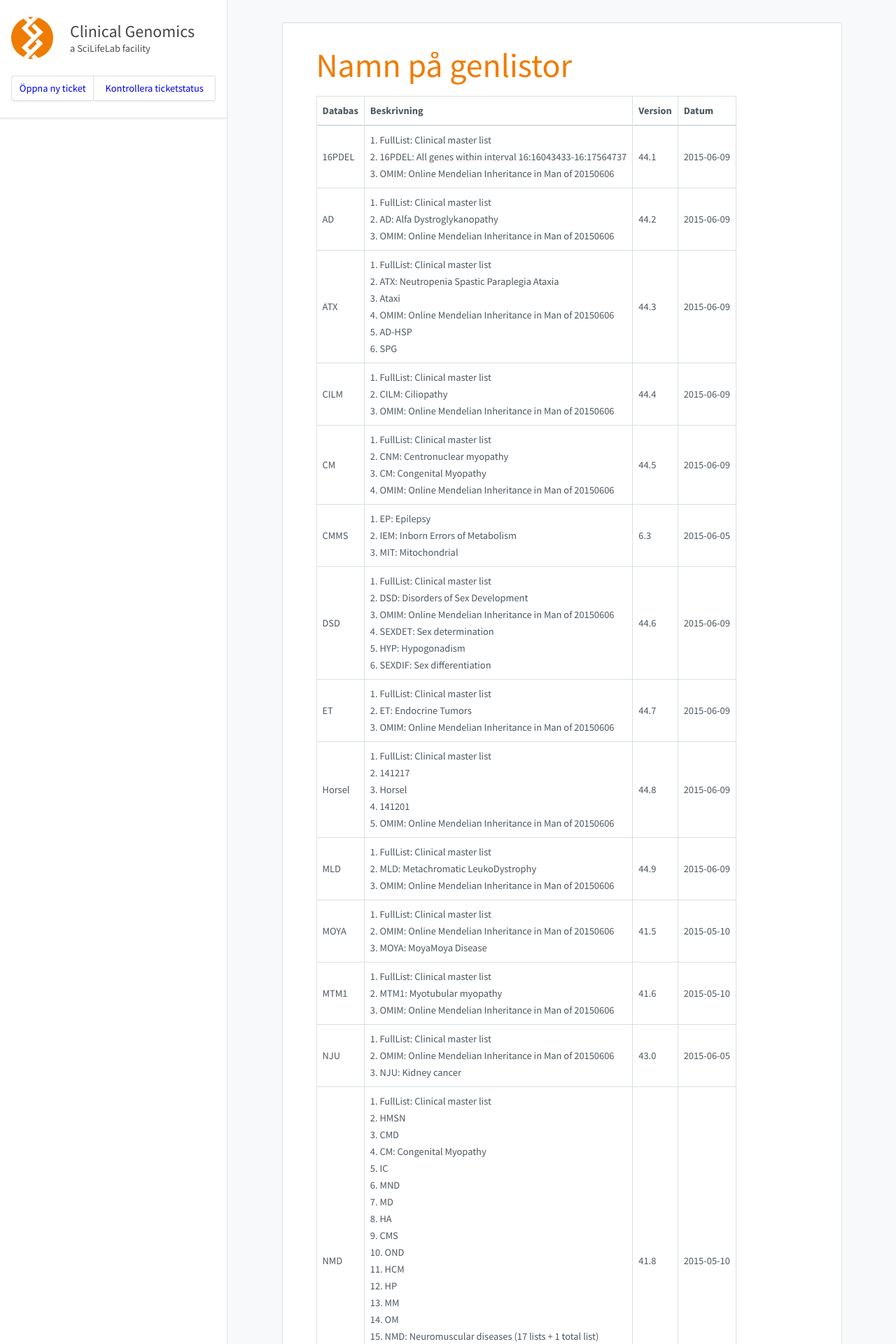
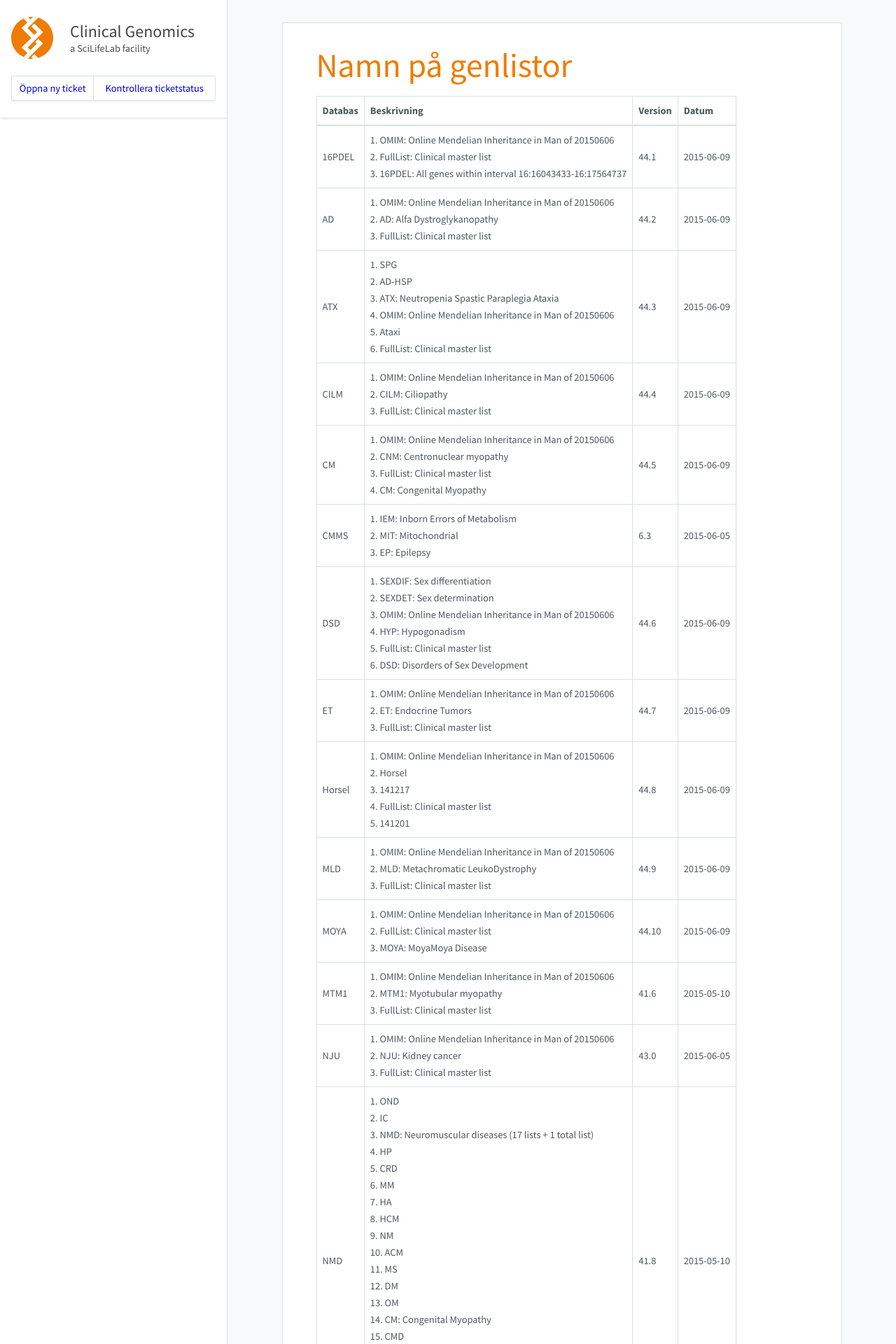
Before and after one commit to Clinical-Genomics/clinical-genomics.github.io, a Jekyll site: the page built from _pages/namnpagenlistor.md, in a window 1280 px wide. Shown: the top 1920 px of the page at 70% size. Built offline with Jekyll 4.4.1, drawn with Linux system fonts in a browser that asks for light colours; nearby versions of some CDN libraries; some of the changed text lies outside the part shown.

Commit message:
Update to cust002-MOYA.txt

```diff
--- a/_pages/namnpagenlistor.md
+++ b/_pages/namnpagenlistor.md
@@ -8,24 +8,24 @@ title: Namn på genlistor
 
 |Databas|Beskrivning|Version|Datum|
 |---|---|---|---|
-|16PDEL|1. FullList: Clinical master list<br />2. 16PDEL: All genes within interval 16:16043433-16:17564737<br />3. OMIM: Online Mendelian Inheritance in Man of 20150606<br />|44.1|2015-06-09|
-|AD|1. FullList: Clinical master list<br />2. AD: Alfa Dystroglykanopathy<br />3. OMIM: Online Mendelian Inheritance in Man of 20150606<br />|44.2|2015-06-09|
-|ATX|1. FullList: Clinical master list<br />2. ATX: Neutropenia Spastic Paraplegia Ataxia<br />3. Ataxi<br />4. OMIM: Online Mendelian Inheritance in Man of 20150606<br />5. AD-HSP<br />6. SPG<br />|44.3|2015-06-09|
-|CILM|1. FullList: Clinical master list<br />2. CILM: Ciliopathy<br />3. OMIM: Online Mendelian Inheritance in Man of 20150606<br />|44.4|2015-06-09|
-|CM|1. FullList: Clinical master list<br />2. CNM: Centronuclear myopathy<br />3. CM: Congenital Myopathy<br />4. OMIM: Online Mendelian Inheritance in Man of 20150606<br />|44.5|2015-06-09|
-|CMMS|1. EP: Epilepsy<br />2. IEM: Inborn Errors of Metabolism<br />3. MIT: Mitochondrial<br />|6.3|2015-06-05|
-|DSD|1. FullList: Clinical master list<br />2. DSD: Disorders of Sex Development<br />3. OMIM: Online Mendelian Inheritance in Man of 20150606<br />4. SEXDET: Sex determination<br />5. HYP: Hypogonadism<br />6. SEXDIF: Sex differentiation<br />|44.6|2015-06-09|
-|ET|1. FullList: Clinical master list<br />2. ET: Endocrine Tumors<br />3. OMIM: Online Mendelian Inheritance in Man of 20150606<br />|44.7|2015-06-09|
-|Horsel|1. FullList: Clinical master list<br />2. 141217<br />3. Horsel<br />4. 141201<br />5. OMIM: Online Mendelian Inheritance in Man of 20150606<br />|44.8|2015-06-09|
-|MLD|1. FullList: Clinical master list<br />2. MLD: Metachromatic LeukoDystrophy<br />3. OMIM: Online Mendelian Inheritance in Man of 20150606<br />|44.9|2015-06-09|
-|MOYA|1. FullList: Clinical master list<br />2. OMIM: Online Mendelian Inheritance in Man of 20150606<br />3. MOYA: MoyaMoya Disease<br />|41.5|2015-05-10|
-|MTM1|1. FullList: Clinical master list<br />2. MTM1: Myotubular myopathy<br />3. OMIM: Online Mendelian Inheritance in Man of 20150606<br />|41.6|2015-05-10|
-|NJU|1. FullList: Clinical master list<br />2. OMIM: Online Mendelian Inheritance in Man of 20150606<br />3. NJU: Kidney cancer<br />|43.0|2015-06-05|
-|NMD|1. FullList: Clinical master list<br />2. HMSN<br />3. CMD<br />4. CM: Congenital Myopathy<br />5. IC<br />6. MND<br />7. MD<br />8. HA<br />9. CMS<br />10. OND<br />11. HCM<br />12. HP<br />13. MM<br />14. OM<br />15. NMD: Neuromuscular diseases (17 lists + 1 total list)<br />16. DM<br />17. NM<br />18. ACM<br />19. CRD<br />20. MS<br />|41.8|2015-05-10|
+|16PDEL|1. OMIM: Online Mendelian Inheritance in Man of 20150606<br />2. FullList: Clinical master list<br />3. 16PDEL: All genes within interval 16:16043433-16:17564737<br />|44.1|2015-06-09|
+|AD|1. OMIM: Online Mendelian Inheritance in Man of 20150606<br />2. AD: Alfa Dystroglykanopathy<br />3. FullList: Clinical master list<br />|44.2|2015-06-09|
+|ATX|1. SPG<br />2. AD-HSP<br />3. ATX: Neutropenia Spastic Paraplegia Ataxia<br />4. OMIM: Online Mendelian Inheritance in Man of 20150606<br />5. Ataxi<br />6. FullList: Clinical master list<br />|44.3|2015-06-09|
+|CILM|1. OMIM: Online Mendelian Inheritance in Man of 20150606<br />2. CILM: Ciliopathy<br />3. FullList: Clinical master list<br />|44.4|2015-06-09|
+|CM|1. OMIM: Online Mendelian Inheritance in Man of 20150606<br />2. CNM: Centronuclear myopathy<br />3. FullList: Clinical master list<br />4. CM: Congenital Myopathy<br />|44.5|2015-06-09|
+|CMMS|1. IEM: Inborn Errors of Metabolism<br />2. MIT: Mitochondrial<br />3. EP: Epilepsy<br />|6.3|2015-06-05|
+|DSD|1. SEXDIF: Sex differentiation<br />2. SEXDET: Sex determination<br />3. OMIM: Online Mendelian Inheritance in Man of 20150606<br />4. HYP: Hypogonadism<br />5. FullList: Clinical master list<br />6. DSD: Disorders of Sex Development<br />|44.6|2015-06-09|
+|ET|1. OMIM: Online Mendelian Inheritance in Man of 20150606<br />2. ET: Endocrine Tumors<br />3. FullList: Clinical master list<br />|44.7|2015-06-09|
+|Horsel|1. OMIM: Online Mendelian Inheritance in Man of 20150606<br />2. Horsel<br />3. 141217<br />4. FullList: Clinical master list<br />5. 141201<br />|44.8|2015-06-09|
+|MLD|1. OMIM: Online Mendelian Inheritance in Man of 20150606<br />2. MLD: Metachromatic LeukoDystrophy<br />3. FullList: Clinical master list<br />|44.9|2015-06-09|
+|MOYA|1. OMIM: Online Mendelian Inheritance in Man of 20150606<br />2. FullList: Clinical master list<br />3. MOYA: MoyaMoya Disease<br />|44.10|2015-06-09|
+|MTM1|1. OMIM: Online Mendelian Inheritance in Man of 20150606<br />2. MTM1: Myotubular myopathy<br />3. FullList: Clinical master list<br />|41.6|2015-05-10|
+|NJU|1. OMIM: Online Mendelian Inheritance in Man of 20150606<br />2. NJU: Kidney cancer<br />3. FullList: Clinical master list<br />|43.0|2015-06-05|
+|NMD|1. OND<br />2. IC<br />3. NMD: Neuromuscular diseases (17 lists + 1 total list)<br />4. HP<br />5. CRD<br />6. MM<br />7. HA<br />8. HCM<br />9. NM<br />10. ACM<br />11. MS<br />12. DM<br />13. OM<br />14. CM: Congenital Myopathy<br />15. CMD<br />16. MND<br />17. CMS<br />18. HMSN<br />19. FullList: Clinical master list<br />20. MD<br />|41.8|2015-05-10|
 |OMIM|Online Mendelian Inheritance in Man of 20150606|43.0|2015-06-08|
-|ORO|1. FullList: Clinical master list<br />2. ORO: Oro-facial-digital syndrome<br />3. OMIM: Online Mendelian Inheritance in Man of 20150606<br />|42.0|2015-05-10|
-|PAF1|1. FullList: Clinical master list<br />2. PAF1: RNA polymerase II-associated factor<br />3. OMIM: Online Mendelian Inheritance in Man of 20150606<br />|42.1|2015-05-10|
+|ORO|1. OMIM: Online Mendelian Inheritance in Man of 20150606<br />2. FullList: Clinical master list<br />3. ORO: Oro-facial-digital syndrome<br />|42.0|2015-05-10|
+|PAF1|1. OMIM: Online Mendelian Inheritance in Man of 20150606<br />2. PAF1: RNA polymerase II-associated factor<br />3. FullList: Clinical master list<br />|42.1|2015-05-10|
 |PID|Primary Immune Deficiency|6.2|2015-05-09|
-|SCN|1. FullList: Clinical master list<br />2. SCN: Neutropenia<br />3. OMIM: Online Mendelian Inheritance in Man of 20150606<br />|42.2|2015-05-10|
-|SHANK1|1. FullList: Clinical master list<br />2. OMIM: Online Mendelian Inheritance in Man of 20150606<br />3. SHANK1: SH3 and multiple ankyrin repeat domains 1<br />|42.3|2015-05-10|
-|SKD|1. FullList: Clinical master list<br />2. OMIM: Online Mendelian Inheritance in Man of 20150606<br />3. SKD: Skeletal dysplasia<br />|42.4|2015-05-10|
+|SCN|1. OMIM: Online Mendelian Inheritance in Man of 20150606<br />2. FullList: Clinical master list<br />3. SCN: Neutropenia<br />|42.2|2015-05-10|
+|SHANK1|1. OMIM: Online Mendelian Inheritance in Man of 20150606<br />2. FullList: Clinical master list<br />3. SHANK1: SH3 and multiple ankyrin repeat domains 1<br />|42.3|2015-05-10|
+|SKD|1. OMIM: Online Mendelian Inheritance in Man of 20150606<br />2. SKD: Skeletal dysplasia<br />3. FullList: Clinical master list<br />|42.4|2015-05-10|
```
